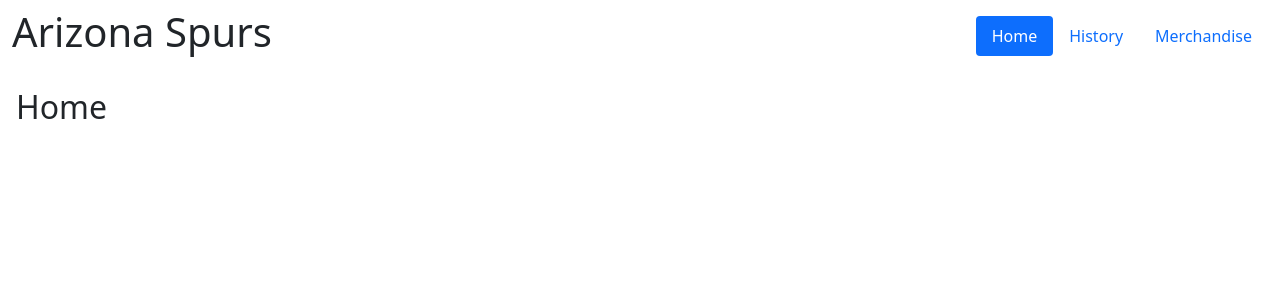
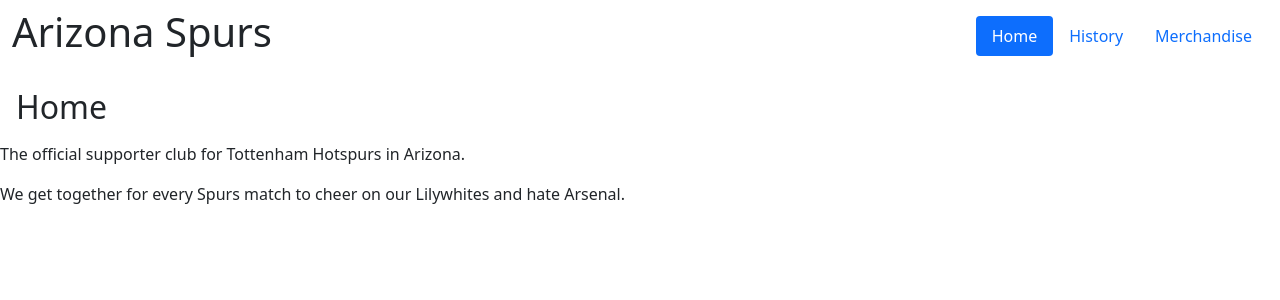
Before and after one commit to JMan4342/ArizonaSpurs, a React (Create React App) app: page / in a window 1280 px wide. Shown: the top 300 px of the page. Built offline with nearby package versions, Linux system fonts and the light colour scheme.

Commit message:
Add mission statement on home page

```diff
--- a/src/components/pages/Home.js
+++ b/src/components/pages/Home.js
@@ -6,6 +6,10 @@
         <div>
           <h2 className="m-3">Home</h2>
         </div>
+        <div>
+          <p>The official supporter club for Tottenham Hotspurs in Arizona.</p>
+          <p>We get together for every Spurs match to cheer on our Lilywhites and hate Arsenal.</p>
+        </div>
       </div>
     );
   }
```
